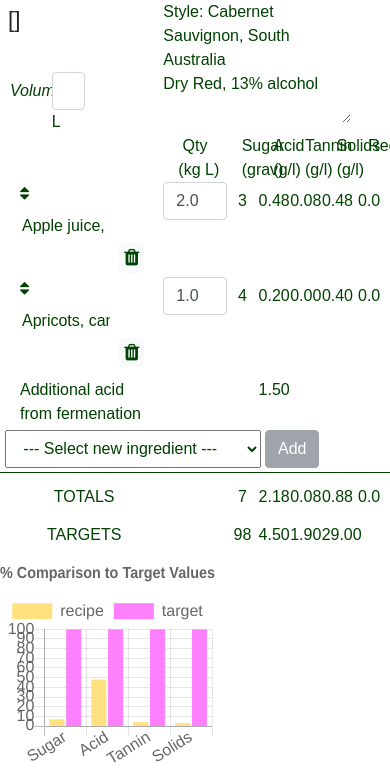
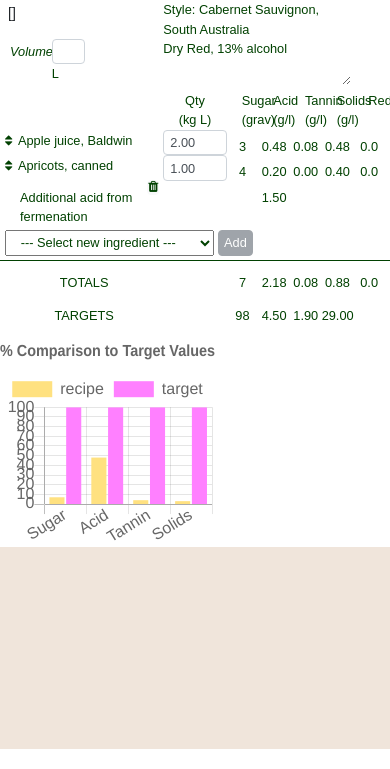
Before and after one commit to tonywh/homewinex, a Django app: template recipe/templates/recipe/recipe.html in a window 390 px wide; the page is wider, and only the part inside the window is pictured. Shown: the part 95-864 px from the top of that part. Run offline with Django 3.2, Linux system fonts and the light colour scheme; data comes from the database, SQL or seed files in the repository; the template is opened without the code that fills it: most values are stand-ins (such as "Sample title", 1, 10 or a date in 2020); some libraries are stand-ins or nearby versions.

Commit message:
recipe: improved mobile layout

```diff
--- a/recipe/static/recipe.css
+++ b/recipe/static/recipe.css
@@ -2,9 +2,12 @@ label, legend {
   font-style: italic;
 }
 
+.mainview {
+  font-size: 0.8em;
+}
 #recipe-name {
   padding: 0px 1px 0px 1px; /* make sure cursor visible when at start of text. */
-  font-size: 1.4em;
+  font-size: 1.1em;
 }
 
 .full-width {
@@ -68,12 +71,12 @@ label, legend {
 }
 
 .left-label {
-  padding: 7px 5px 0px 5px;
+  padding: 3px 5px 0px 5px;
   margin: 0px;
 }
 
 #volume-unit {
-  padding-top: 7px;
+  padding-top: 3px;
 }
 
 #volume {
@@ -81,6 +84,9 @@ label, legend {
   max-width: 4em;
   float: left;
   margin-right: 5px;
+  font-size: 1em;
+  padding: 0 6px 0 6px;
+  height: 2em;
 }
 
 #recipe-descr, #recipe-descr-clone {
@@ -119,7 +125,6 @@ label, legend {
 }
 
 .ingredient-name {
-  margin-top: 7px;
   width: 90%;
   border: 0;
 }
@@ -128,13 +133,28 @@ label, legend {
   padding: 0;
   margin: 0;
   border: none;
+  height: 2em;
 }
 
-.handle {
+.ingredient-col {
+  padding: 0px;
+}
+
+.ingr-div {
   width:80%;
   margin: 0;
   padding: 0;
   float: left;
+}
+
+.handle {
+  float: left;
+}
+
+input.qty {
+  font-size: 1em;
+  padding: 0 6px 0 6px;
+  height: 2em;
 }
 
 #ingredient-totals {
@@ -144,8 +164,9 @@ label, legend {
 
 .remove-button {
   float: right;
-  padding: 4px;
-  font-size: 1.2em;
+  padding: 0;
+  margin: 0;
+  font-size: 1em;
   color: #014101;
 }
 
@@ -156,6 +177,13 @@ label, legend {
 #new_ingr_select {
   padding: 0;
   margin: 4px 0px 4px 0px;
+  height: 2em;
+}
+
+#new_ingr_button {
+  font-size: 1em;
+  padding: 0 5px 0 5px;
+  height: 2em;
 }
 
 #save-status {
--- a/recipe/templates/recipe/recipe.html
+++ b/recipe/templates/recipe/recipe.html
@@ -10,7 +10,7 @@
     {% verbatim %}
       <div class="list-group-item">
         <div class="row ingredient-table ingredient-data">
-          <div class="col-5">
+          <div class="col-5 ingredient-col">
             <div class="handle">
               <span class="fa fa-sort"></span>
               <input class="ingredient-name" value="{{ingredient.name}}{{#if ingredient.variety }}, {{ingredient.variety}}{{/if}}" readonly>
```
